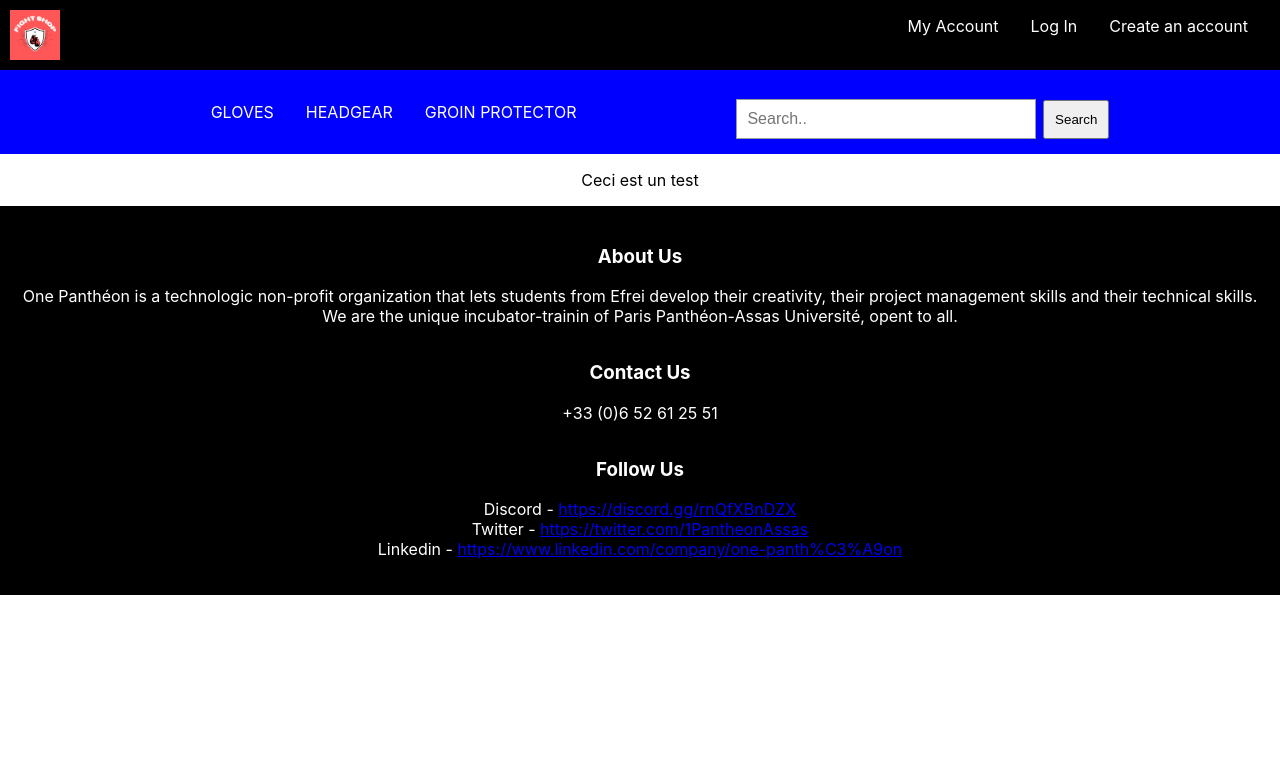
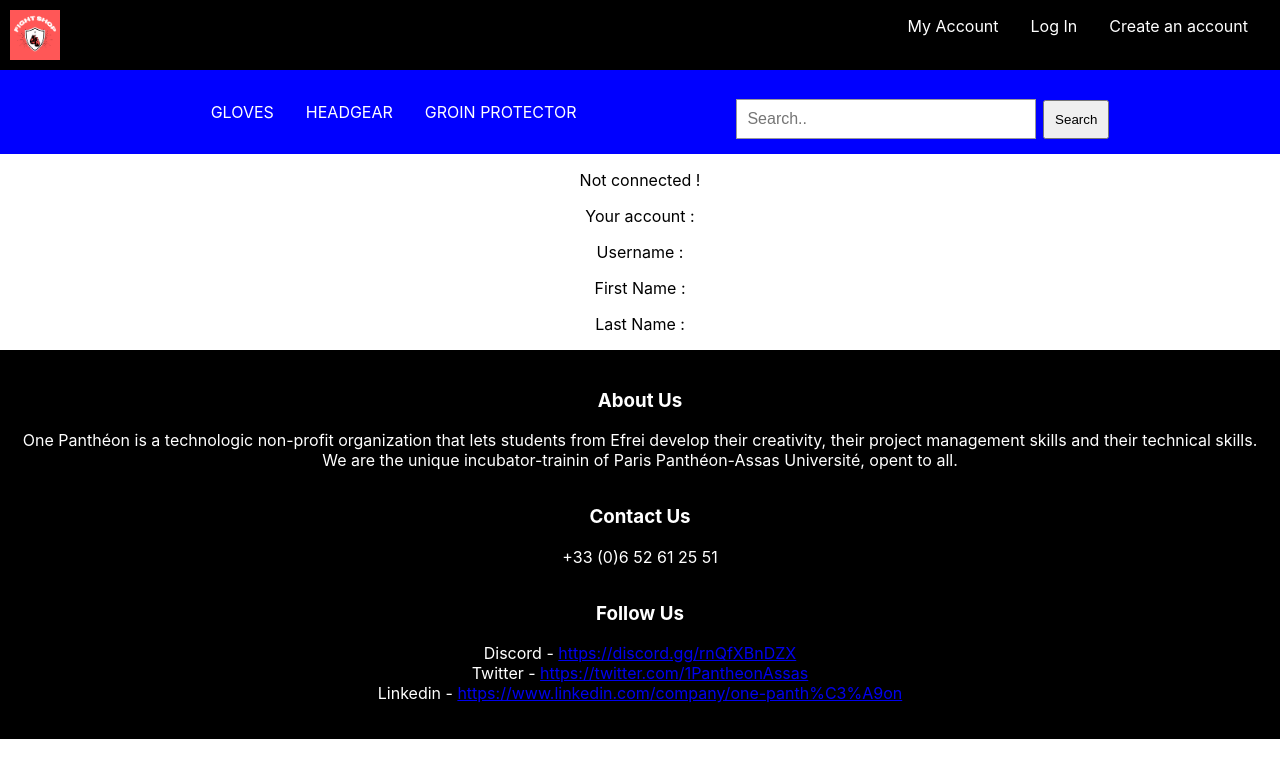
Before and after one commit to ProjectFightShop/fight_shop, a React (Create React App) app: page /fight_shop/account in a window 1280 px wide. Shown: the top 778 px of the page. Built offline with nearby package versions, Linux system fonts and the light colour scheme; no server answers.

Commit message:
add my account and verify tokken

```diff
--- a/package.json
+++ b/package.json
@@ -46,6 +46,8 @@
     ]
   },
   "devDependencies": {
-    "@types/styled-components-react-native": "^5.1.3"
+    "@types/styled-components-react-native": "^5.1.3",
+    "webpack": "^5.74.0",
+    "webpack-cli": "^4.10.0"
   }
 }
--- a/src/pages/account/account.component.tsx
+++ b/src/pages/account/account.component.tsx
@@ -1,9 +1,43 @@
+import React, { useEffect, useState} from 'react';
+import axios from "axios";
+
+
 const Account = ():JSX.Element =>{
+  const [username,setUsername] = useState<string>("");
+  const [firstName,setFirstName] = useState<string>("");
+  const [lastName,setLastName] = useState<string>("");
+  const [message,setMessage] = useState<string>("");
+
+
+  useEffect(()=> {
+    const getUser =  async () => {
+    const response = await axios.get("https://fightshop.plugn.fr/v0/connected.php",
+    			{headers: {'token':sessionStorage.getItem("token")}}
+    ).then((response) => {
+    	console.log(response.data[0]['data'].username);
+    	const res = response.data[0]['data'];
+    	setUsername(res.username);
+    	setFirstName(res.first_name);
+    	setLastName(res.last_name);
+    	setMessage("You are connected !");
+    }).catch((error) => setMessage("Not connected !"));
+  };
+
+    getUser();
+
+  },[]);
+
   return (
     <>
-      <p>Ceci est un test</p>
+      <p>{message}</p>
+      <p>Your account : </p>
+      <p>Username : {username}</p>
+      <p>First Name : {firstName}</p>
+      <p>Last Name : {lastName}</p>
+
     </>
   );
+
 };
 
 export default Account;
--- a/src/pages/login/login.component.tsx
+++ b/src/pages/login/login.component.tsx
@@ -22,9 +22,9 @@ const Login = ():JSX.Element =>{
 	  await axios
 	    .post("https://fightshop.plugn.fr/v1/login.php",JSON.stringify(userSubmited),{headers: {'Content-Type':'application/json'}})
 	    .then((result) => {
-	      console.log(result.data.msg);
-	      console.log(result.data);
-	      setMessage(result.data.msg);
+	      sessionStorage.setItem("token",result.data['data'].token);
+	      setMessage("success");
+	      console.log(sessionStorage.getItem("token"));
 	    })
 	    .catch((error) => {console.log( error.response.request._response ); setMessage("error"); } );
 
--- a/src/store/store.ts
+++ b/src/store/store.ts
@@ -2,8 +2,8 @@ import { Product }  from "../interfaces/product";
 import axios from "axios";
 
 function getProducts(): Product[]{
-	var product: Product[] = [];
-	 axios.post("https://fightshop.plugn.fr/v1/search.php").then((response) => {
+	const product: Product[] = [];
+	axios.post("https://fightshop.plugn.fr/v1/search.php").then((response) => {
 		response.data['data'].forEach((element:any) => {
 			product.push( {
 				id: element.id,
@@ -12,17 +12,18 @@ function getProducts(): Product[]{
 				sku: element.sku,
 				color: element.color,
 				size: element.size,
-				price: element.price
+				price: element.price,
+				url: element.url
 
 
 			});
-	})
+		})
 	});
 	return product;
 }
 
 
-export const Products:Product[] =  getProducts();
+export const Products:Product[] = getProducts();
 
 /*
 export const  Products: Product[] = [
```
Also changed, not shown: src/pages/ListingProductPage/listingproductpage.component.tsx (line endings or trailing spaces), 2 other files (tests, documents, lock files or other folders).
